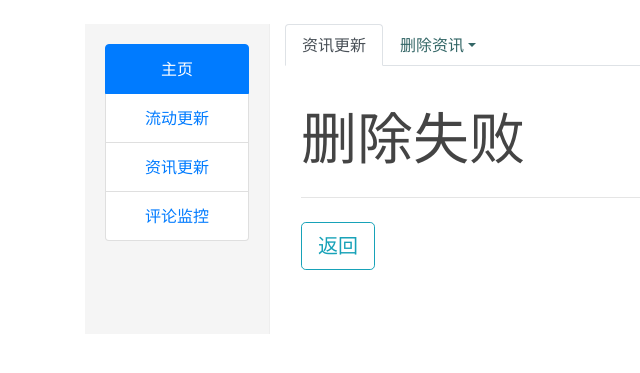
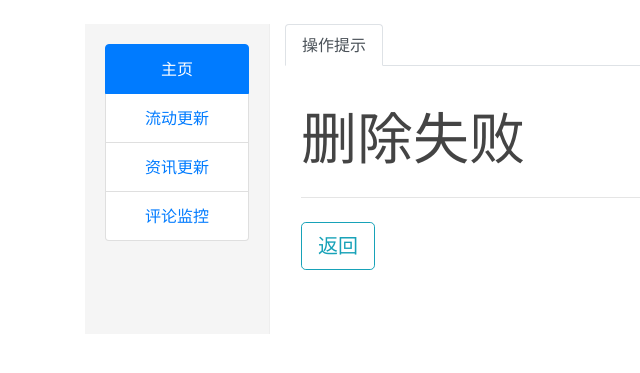
Before and after one commit to NeoHugh/COVID, a Flask app: page /population_admin/delInfo/1 in a window 1280 px wide. Shown: the part 57-430 px from the top of the page, without its empty margins (0-640 px from the left). Run offline with Flask 2, Linux system fonts and the light colour scheme; the visitor is signed in with stand-in values (Sample User, id 1); data that the repository does not hold is empty; parts of the project's set-up code (start-up, migrations or seed data) failed here and were passed over; some libraries are stand-ins or nearby versions.

Commit message:
Update notice.html

```diff
--- a/covid/covid/templates/notice.html
+++ b/covid/covid/templates/notice.html
@@ -23,16 +23,7 @@
 <div class="col-sm-6  col-md-8 main">
   <ul class="nav nav-tabs">
   <li class="nav-item">
-    <a class="nav-link active" href="{{ url_for('population_admin.information') }}">资讯更新</a>
-  </li>
-  <li class="nav-item dropdown">
-    <a class="nav-link dropdown-toggle" data-toggle="dropdown" href="#" role="button" aria-haspopup="true" aria-expanded="false">删除资讯</a>
-    <div class="dropdown-menu">
-      <a class="dropdown-item" href="information_delete.html">复工复产</a>
-      <a class="dropdown-item" href="information_delete.html">社区管控</a>
-      <a class="dropdown-item" href="information_delete.html">交通出行</a>
-      <a class="dropdown-item" href="information_delete.html">医疗举措</a>
-    </div>
+    <a class="nav-link active" href="#">操作提示</a>
   </li>
   </ul>
   <br>
```
